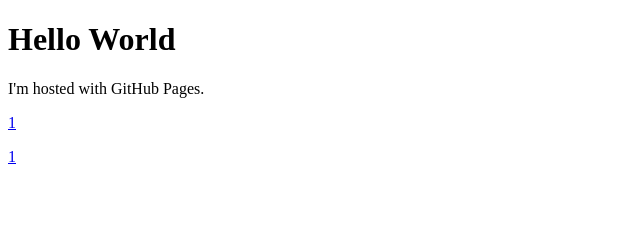
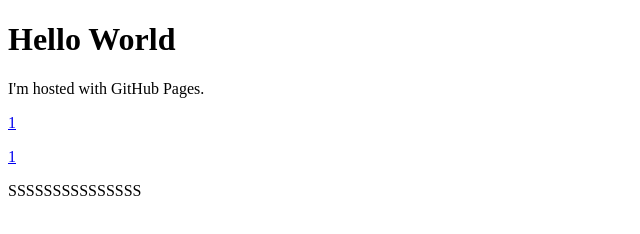
Before and after one commit to PimlikoFluffyButtons/pimlikofluffybuttons.github.io, a plain HTML site: page index.html in a window 1280 px wide. Shown: the whole page, without its empty margins (0-640 px from the left). Drawn offline with Linux system fonts and the light colour scheme.

Commit message:
Update index.html

```diff
--- a/index.html
+++ b/index.html
@@ -5,5 +5,6 @@
 <p>I'm hosted with GitHub Pages.</p>
  <p><a href="/Artem/1.jpg">1</a></p>
  <p><a href="/Andrey/1.jpg">1</a></p>
+ <p>SSSSSSSSSSSSSSS</p>
 </body>
 </html>
```
